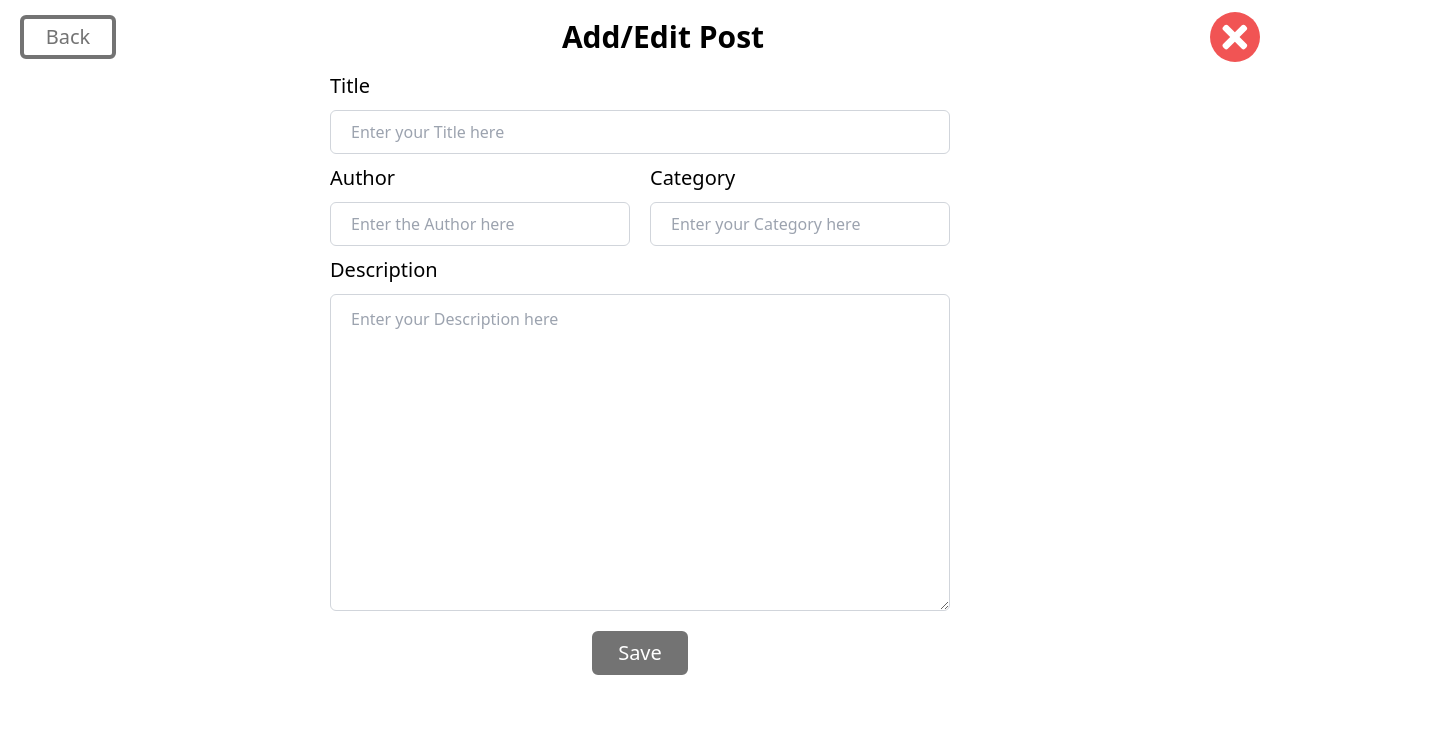
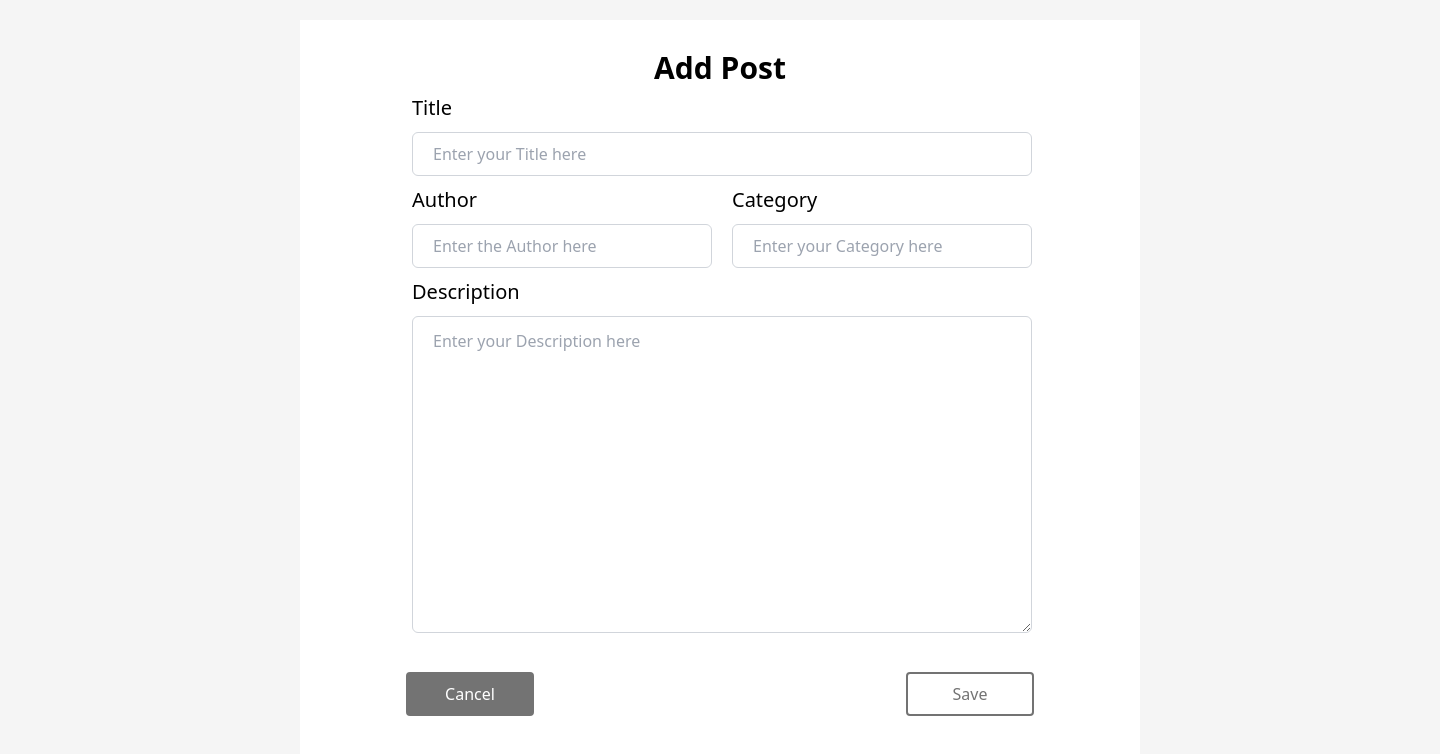
Before and after one commit to Faizanabid1998/BlogPost, a Vue app: page /add in a window 1280 px wide. Shown: the top 754 px of the page, 1440 px wide, since content can reach past the window. Built offline with nearby package versions, Linux system fonts and the light colour scheme.

Commit message:
UI changes

```diff
--- a/src/components/pages/AddEdit.vue
+++ b/src/components/pages/AddEdit.vue
@@ -1,14 +1,17 @@
 <template>
-  <div>
-    <header class="flex flex-row justify-between px-5 py-3 items-center">
-      <base-button editDel="Back" @click="goBackBtn"></base-button>
-      <h1 class="font-bold text-3xl leading-10">Add/Edit Post</h1>
-      <img
-        class="hover cursor-pointer"
-        @click="exit"
-        src="../../images/Button.svg"
-        alt=""
-      />
+  <div class="w-[1440px] h-[1024px] relative backdrop-blur-md">
+    <div
+      class="w-[1440px] h-[1024px] flex flex-col items-center py-5 px-72 gap-5 absolute bg-neutral-100"
+    >
+      <div
+        class="flex flex-col items-center px-3 pt-5 pb-12 bg-white w-[840px] h-[1542px]"
+      >
+        <header
+          class="flex flex-row items-center justify-between px-5 py-3 w-[820px] h-14"
+        >
+          <h1 class="font-bold text-3xl leading-10 flex-grow text-center">
+            Add Post
+          </h1>
         </header>
 
         <form class="flex flex-col items-center w-[820px] h-[576px] mx-auto">
@@ -52,8 +55,29 @@
               v-model.trim="description"
             ></textarea>
           </div>
-      <back-button class="mt-5" back="Save" @click="submitForm"></back-button>
         </form>
+        <div
+          class="w-[820px] h-11 flex flex-row justify-between items-start gap-7 px-24"
+        >
+          <div>
+            <the-button
+              @click="exit"
+              buttonText="Cancel"
+              bgClass="bg-neutral-500"
+            ></the-button>
+          </div>
+          <div>
+            <the-button
+              buttonText="Save"
+              textClass="text-neutral-500"
+              bgClass="bg-white"
+              borderColor="border-neutral-500"
+              @click="submitForm"
+            ></the-button>
+          </div>
+        </div>
+      </div>
+    </div>
   </div>
 </template>
 
@@ -90,11 +114,9 @@ export default {
         // router.replace("/posts");
       }
     };
-    const goBackBtn = () => {
+
+    const exit = () => {
       router.push("/posts");
-    };
-    const exit = () => {
-      router.push("/");
     };
     async function saveData() {
       const newBlog = {
@@ -131,7 +153,6 @@ export default {
       category,
       saveData,
       submitForm,
-      goBackBtn,
       exit,
     };
   },
--- a/src/components/pages/AllPosts.vue
+++ b/src/components/pages/AllPosts.vue
@@ -1,9 +1,27 @@
 <template>
-  <div>
-    <nav-bar yourText="Create Blog" heading="All Posts" route="/add"></nav-bar>
+  <div class="w-[1440px] h-auto relative backdrop-blur-md">
+    <div
+      class="w-[1440px] h-auto flex flex-col items-center py-5 px-72 gap-5 absolute bg-neutral-100"
+    >
+      <div
+        class="flex flex-col items-center px-3 pt-5 pb-12 bg-white w-[840px] h-[1542px]"
+      >
+        <div
+          id="header"
+          class="flex flex-row items-center justify-between px-5 py-3 w-[820px] h-14"
+        >
+          <div id="heading" class="font-bold text-3xl leading-10">
+            All Posts
+          </div>
+          <the-button
+            @click="add"
+            btnWidth=" w-44"
+            buttonText="Create Blog"
+            bgClass="bg-neutral-500"
+          ></the-button>
+        </div>
         <div v-if="blogs.length > 0">
           <the-blog
-        class="my-4 mx-3"
             v-for="blog in blogs"
             :key="blog.id"
             :title="blog.title"
@@ -16,6 +34,8 @@
           </the-blog>
         </div>
       </div>
+    </div>
+  </div>
 </template>
 <script>
 import { ref, onMounted } from "vue";
@@ -25,6 +45,9 @@ export default {
   setup() {
     const blogs = ref([]);
     const router = useRouter();
+    const add = () => {
+      router.replace("/add");
+    };
     const handleEdit = (blogId) => {
       router.push(`/edit/${blogId}`);
     };
@@ -50,14 +73,17 @@ export default {
         .then((response) => {
           console.log(response.data);
           const data = response.data;
-          const fetchedBlogs = Object.keys(data).map((id) => ({ id, ...data[id] }));
+          const fetchedBlogs = Object.keys(data).map((id) => ({
+            id,
+            ...data[id],
+          }));
           blogs.value = fetchedBlogs.reverse();
         })
         .catch((error) => {
           console.error(error);
         });
     });
-    return { blogs, handleEdit, handleDelete };
+    return { blogs, handleEdit, handleDelete, add };
   },
 };
 </script>
--- a/src/components/pages/AuthorList.vue
+++ b/src/components/pages/AuthorList.vue
@@ -1,11 +1,15 @@
 <template>
-  <!-- <div class="font-bold text-2xl leading-10 py-3 px-14">
-    <h1>Blog</h1>
-  </div> -->
-  <nav-bar class="mb-10" yourText="Goto Home" heading="Blog" route="/"></nav-bar>
+  <div class="w-[1440px] h-[1024px] relative">
+    <div
+      class="flex flex-col items-center  py-5 px-80 gap-3 bg-neutral-200 w-[1440px] h-[1024px] absolute"
+    >
+      <div class="flex flex-col items-center px-3 pt-5 pb-12 bg-white w-[840px] h-[1542px] ">
+      <div id="header" class="flex flex-row items-center pt-3 pb-5 px-5 gap-3 w-[820px] h-7 ">
+        <div id="heading" class="font-bold  text-3xl leading-10">Blog</div>
+      </div>
         <div
           title="card"
-    class="container grid grid-cols-2 items-start mx-auto gap-20 justify-center w-[820px] h-[428px]"
+          class="container grid grid-cols-2 items-start  gap-20 justify-center w-[820px] h-[428px] self-stretch"
         >
           <the-post
             v-for="blog in blogs"
@@ -13,8 +17,14 @@
             :title="blog.title"
             :description="limitedDescription(blog.description)"
             @click="navigate(blog)"
+            class="hover:cursor-pointer"
           >
           </the-post>
+
+        </div>
+
+      </div>
+    </div>
   </div>
 </template>
 
@@ -34,7 +44,10 @@ export default {
         .then((response) => {
           console.log(response.data);
           const data = response.data;
-         const fetchedBlogs = Object.keys(data).map((id) => ({ id, ...data[id] }));
+          const fetchedBlogs = Object.keys(data).map((id) => ({
+            id,
+            ...data[id],
+          }));
           blogs.value = fetchedBlogs.reverse();
         })
         .catch((error) => {
--- a/src/components/pages/BlogView.vue
+++ b/src/components/pages/BlogView.vue
@@ -1,9 +1,34 @@
 <template>
-  <div>
-    <header class="flex flex-row justify-between px-5 py-3">
-      <back-button back="Back" @click="gotoBlogs"></back-button>
-      <base-button editDel="Share"></base-button>
-    </header>
+ <div class="w-[1440px] h-auto relative backdrop-blur-md">
+    <div
+      class="w-[1440px] h-auto flex flex-col items-center py-5 px-72 gap-5 absolute bg-neutral-100 "
+    >
+      <div
+        class="flex flex-col items-center px-3 pt-5 pb-12 bg-white w-[840px] h-[1542px]"
+      >
+
+    <div
+          class="w-[820px] h-11 flex flex-row justify-between items-start px-5 mb-5 gap-3"
+        >
+          <div>
+            <the-button
+              @click="gotoBlogs"
+              btnWidth="w-32"
+              buttonText="Back"
+              bgClass="bg-neutral-500"
+            ></the-button>
+          </div>
+          <div>
+            <the-button
+
+              buttonText="Share"
+              btnWidth="w-32"
+              textClass="text-neutral-500"
+              bgClass="bg-white"
+              borderColor="border-neutral-500"
+            ></the-button>
+          </div>
+        </div>
     <div v-if="blog">
       <view-comp
         :title="blog.title"
@@ -14,6 +39,8 @@
       ></view-comp>
     </div>
   </div>
+</div>
+</div>
 </template>
 
   <script>
--- a/src/components/pages/EditBlog.vue
+++ b/src/components/pages/EditBlog.vue
@@ -1,17 +1,22 @@
 <template>
-  <div>
-    <header class="flex flex-row justify-between px-5 py-3 items-center">
-      <base-button editDel="Back" @click="goBackBtn"></base-button>
-      <h1 class="font-bold text-3xl leading-10">Add/Edit Post</h1>
-      <img
-        class="hover cursor-pointer"
-        @click="exit"
-        src="../../images/Button.svg"
-        alt=""
-      />
+  <div class="w-[1440px] h-[1024px] relative backdrop-blur-md">
+    <div
+      class="w-[1440px] h-[1024px] flex flex-col items-center py-5 px-72 gap-5 absolute bg-neutral-100"
+    >
+      <div
+        class="flex flex-col items-center px-3 pt-5 pb-12 bg-white w-[840px] h-[1542px]"
+      >
+        <header
+          class="flex flex-row items-center justify-between px-5 py-3 w-[820px] h-14"
+        >
+          <h1 class="font-bold text-3xl leading-10 flex-grow text-center">
+            Edit Post
+          </h1>
         </header>
 
-    <form class="flex flex-col items-center w-[820px] h-[576px] mx-auto">
+        <form
+          class="flex flex-col items-center w-[820px] h-[665px] mx-auto py-3 px-28 gap-5"
+        >
           <div class="flex flex-col items-start gap-3">
             <h1 class="font-normal text-xl leading-6">Title</h1>
             <input
@@ -52,8 +57,29 @@
               v-model.trim="description"
             ></textarea>
           </div>
-      <back-button class="mt-5" back="Save" @click="submitForm"></back-button>
         </form>
+        <div
+          class="w-[820px] h-11 flex flex-row justify-between items-start gap-7 px-24"
+        >
+          <div>
+            <the-button
+              @click="exit"
+              buttonText="Cancel"
+              bgClass="bg-neutral-500"
+            ></the-button>
+          </div>
+          <div>
+            <the-button
+              @click="exit"
+              buttonText="Save"
+              textClass="text-neutral-500"
+              bgClass="bg-white"
+              borderColor="border-neutral-500"
+            ></the-button>
+          </div>
+        </div>
+      </div>
+    </div>
   </div>
 </template>
 
@@ -85,11 +111,9 @@ export default {
       }
       router.replace("/posts");
     };
-    const goBackBtn = () => {
+
+    const exit = () => {
       router.replace("/posts");
-    };
-    const exit = () => {
-      router.replace("/");
     };
     async function saveData() {
       const newBlog = {
@@ -143,7 +167,7 @@ export default {
       category,
       saveData,
       submitForm,
-      goBackBtn,
+
       exit,
     };
   },
--- a/src/components/post/TheBlog.vue
+++ b/src/components/post/TheBlog.vue
@@ -1,8 +1,8 @@
 <template>
-  <div class="px-7 gap-16">
+  <div class="mb-4 flex items-center">
     <div
       id="card"
-      class="flex flex-row items-start justify-center gap-5 w-full h-32 pl-8"
+      class="flex flex-row items-start justify-between gap-5 w-[760px] h-32 pt-3"
     >
       <img class="w-52 h-32" src="../../images/Image.svg" alt="" />
       <div
@@ -11,16 +11,22 @@
       >
         {{ title }}
         <div
-          class="flex flex-row items-start gap-2 text-sm font-normal h-5 w-[418px]"
+          class="flex flex-row items-start gap-2 text-sm font-normal h-5 w-[418px] self-stretch"
         >
+        <div>
           <h1>Author:&nbsp;{{ author }}</h1>
+        </div>
+        <div>
           <h1>Date:&nbsp;{{ date }}</h1>
+        </div>
+        <div>
           <h1>Category:&nbsp;{{ category }}</h1>
+        </div>
         </div>
       </div>
       <div
         id="buttons"
-        class="flex flex-col justify-between gap-5 h-32 w-24 flex-grow-0 ml-auto"
+        class="flex flex-col justify-between gap-5 h-32 w-24 flex-grow-0 "
       >
         <base-button editDel="Edit" @click="editBlog"></base-button>
         <base-button editDel="Delete" @click="deleteBlog"></base-button>
--- a/src/components/post/ThePost.vue
+++ b/src/components/post/ThePost.vue
@@ -1,16 +1,16 @@
 <template>
-  <div class="   ">
+
     <div id="card" class="flex flex-col gap-5 w-[320px] h-[428px] items-start">
-      <img class="w-auto h-auto" src="../../images/Image.svg" alt="" />
+      <img class="w-80 h-52 rounded-xl" src="../../images/Image.svg" alt="" />
       <div class="flex flex-col items-start gap-2 w-[320px] h-52 self-stretch">
         <div class="font-bold text-2xl leading-10 w-[320px] h-20">
           {{ title }}
         </div>
-        <br />
-        <div class="font-normal text-sm w-[320px] h-32">{{ description }}</div>
+
+        <div class="font-normal text-sm w-[320px] h-32 self-stretch">{{ description }}</div>
       </div>
     </div>
-  </div>
+
 </template>
 
 <script>
--- a/src/components/post/ViewComp.vue
+++ b/src/components/post/ViewComp.vue
@@ -9,11 +9,11 @@
           {{ title }}
         </div>
         <div
-          class="flex flex-col py-3 gap-3 w-[720px] h-24 font-normal text-base leading-5"
+          class="flex flex-col py-3 gap-3 w-[720px] h-24 "
         >
-          <div>Date:&nbsp;{{ date }}</div>
-          <div>Author:&nbsp;{{ author }}</div>
-          <div>Categroy:&nbsp;{{ category }}</div>
+          <div class="font-normal text-base leading-5">Date:&nbsp;{{ date }}</div>
+          <div class="font-normal text-base leading-5">Author:&nbsp;{{ author }}</div>
+          <div class="font-normal text-base leading-5">Categroy:&nbsp;{{ category }}</div>
         </div>
         <div
           id="desc"
--- a/src/components/ui/BackBtn.vue
+++ b/src/components/ui/BackBtn.vue
@@ -1,7 +1,7 @@
 <template>
   <div>
     <button
-      :class="`flex flex-row items-center w-24 h-11 bg-neutral-500 border-4  border-neutral-500 rounded-md justify-center py-3 px-5 hover:bg-slate-600`"
+      :class="`flex flex-row items-center w-24 h-11 bg-neutral-500 border-4  border-neutral-500 rounded-[4px] justify-center py-3 px-5 hover:bg-slate-600`"
     >
       <div :class="`w-14 h-6 leading-6 text-xl  font-medium text-white`">
         {{ back }}
--- a/src/components/ui/BaseBtn.vue
+++ b/src/components/ui/BaseBtn.vue
@@ -1,7 +1,7 @@
 <template>
   <div>
     <button
-      :class="`flex flex-row items-center w-24 h-11 bg-white border-4  border-neutral-500 rounded-md justify-center py-3 px-5 hover:bg-slate-300`"
+      :class="`flex flex-row items-center w-24 h-11 bg-white border-2  border-neutral-500 rounded-[4px] justify-center py-3 px-5 hover:bg-slate-300`"
     >
       <div :class="`w-14 h-6 leading-6 text-xl  font-medium text-neutral-500`">
         {{ editDel }}
--- a/src/components/ui/NavBar.vue
+++ b/src/components/ui/NavBar.vue
@@ -1,14 +1,23 @@
 <template>
   <nav class="mx-3 flex flex-row items-center justify-between mt-5">
-    <div class="text-3xl font-bold w-36 h-10 leading-10">{{ heading }}</div>
+    <div class="text-3xl font-bold w-36 h-10 leading-10 flex">
+      {{ heading }}
+    </div>
     <div class="ml-auto">
-      <the-button :button-text="yourText" :bg="`red`" :route="route"></the-button>
+      <the-button
+        :button-text="yourText"
+        :bg="`red`"
+        :route="route"
+        :bgClass="bgClass"
+        :textClass="textClass"
+        :borderColor="borderColor"
+      ></the-button>
     </div>
   </nav>
 </template>
 
 <script>
 export default {
-  props: ["yourText", "heading","route"],
+  props: ["yourText", "heading", "route", "bgClass", "textClass","borderColor"],
 };
 </script>
--- a/src/components/ui/TheButton.vue
+++ b/src/components/ui/TheButton.vue
@@ -1,18 +1,41 @@
 <template>
-  <router-link :to="route" >
+
     <button
-      :class="`flex flex-row items-center w-44 h-11 bg-neutral-500 rounded-md justify-center py-3 px-5 hover:bg-slate-600 `"
+      :class="`flex flex-row items-center ${btnWidth} h-11 ${bgClass} rounded-[4px] justify-center py-3 px-5 hover:bg-slate-400 ${borderColor} border-2 `"
     >
-      <div :class="`w-32 h-6 leading-6  font-medium text-white`">
+      <div :class="`w-32 h-6 leading-6  font-medium ${textClass}`">
         {{ buttonText }}
       </div>
     </button>
-  </router-link>
+
 </template>
 
 
     <script>
 export default {
-  props: ["buttonText","route"],
+  props: {
+    buttonText: {
+      type: String,
+      required: true,
+    },
+
+    bgClass: {
+      type: String,
+      default: "bg-neutral-500",
+    },
+    textClass: {
+      type: String,
+      default: "text-white",
+    },
+    borderColor: {
+      type: String,
+      default: "border-neutral-500",
+    },
+    btnWidth: {
+      type: String,
+      default: "w-32",
+    },
+  },
+
 };
 </script>
```
Lines whose indentation alone changed are shown as unchanged.
